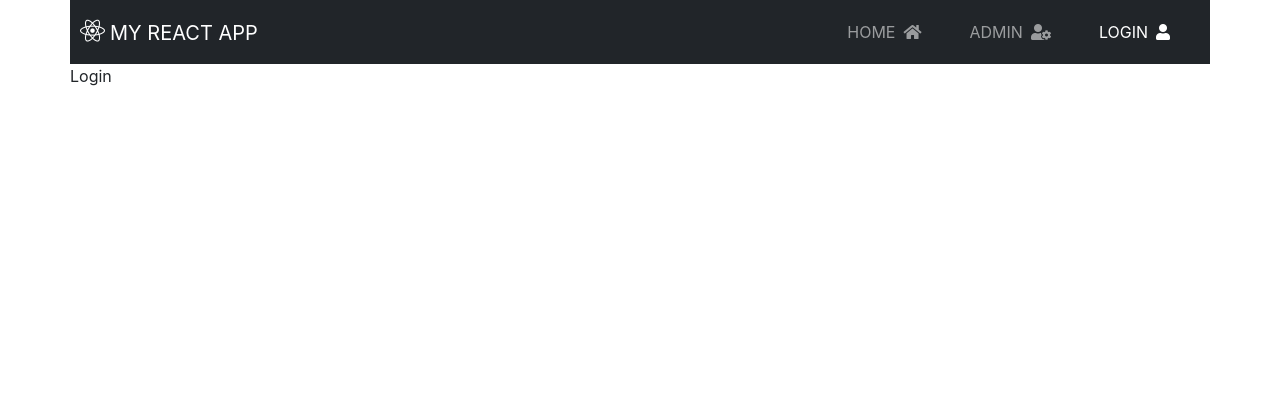
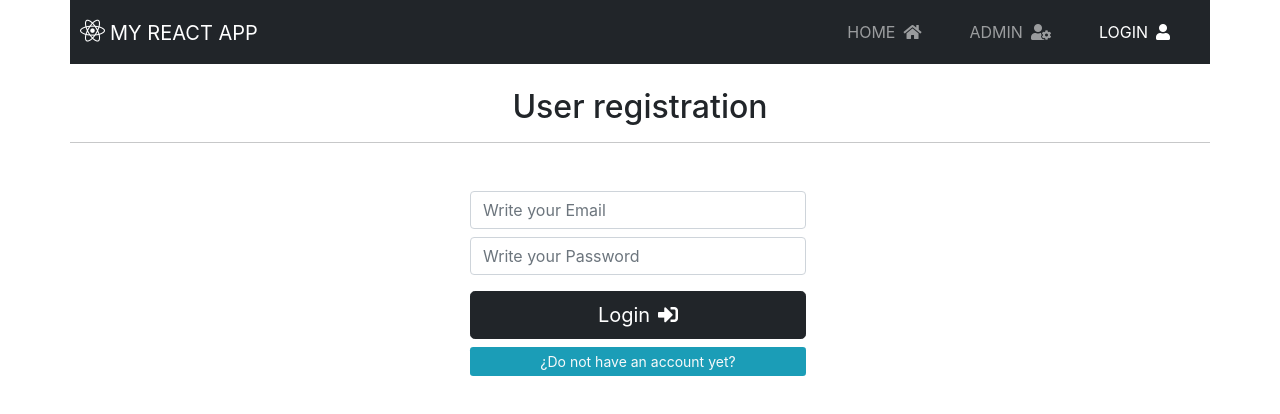
Before and after one commit to cotebarrientos/login-udemy-exercise, a React (Create React App) app: page /login in a window 1280 px wide. Shown: the top 414 px of the page. Built offline with nearby package versions, Linux system fonts and the light colour scheme.

Commit message:
Add form template

```diff
--- a/src/App.jsx
+++ b/src/App.jsx
@@ -2,6 +2,7 @@ import {
   BrowserRouter as Router,
   Switch,
   Route} from 'react-router-dom'
+import Login from './components/Login';
 import Navbar from './components/Navbar';
 
 function App() {
@@ -11,7 +12,7 @@ function App() {
           <Navbar />
           <Switch>
               <Route path="/login">
-                  Login
+                  <Login />
               </Route>
               <Route path="/admin">
                   Admin
--- /dev/null
+++ b/src/components/Login.jsx
@@ -0,0 +1,43 @@
+import React from 'react'
+
+const Login = () => {
+    return (
+        <div className="mt-4">
+             <h2 className="text-center">User registration</h2>
+            <hr className="mb-5"/>
+            <div className="row justify-content-center me-0">
+                <div className="col-12 col-sm-8 col-md-6 col-xl-4">
+                    <form className="ps-3 pe-2">
+                        <input
+                            type="email"
+                            className="form-control mb-2"
+                            placeholder="Write your Email"
+                        />
+                        <input
+                            type="password"
+                            className="form-control mb-2 mb-3"
+                            placeholder="Write your Password"
+                        />
+                        <div className="d-grid gap-2">
+                            <button
+                                className="btn btn-lg btn-dark"
+                                type="submit"
+                            >
+                                Login
+                                <i className="fas fa-sign-in-alt ms-2"></i>
+                            </button>
+                            <button
+                                className="btn btn-sm btn-my-custom-info text-light mb-5"
+                                type="button"
+                            >
+                                ¿Do not have an account yet?
+                            </button>
+                        </div>
+                    </form>
+                </div>
+            </div>
+        </div>
+    )
+}
+
+export default Login
--- a/src/index.css
+++ b/src/index.css
@@ -17,3 +17,12 @@ code {
   padding-right: 5px;
   font-size: 25px;
 }
+
+.btn-my-custom-info {
+  background-color: #1b9db7;
+  border: #06aacb;
+}
+
+.btn-my-custom-info:hover {
+  background-color: #06aacb;
+}
```
